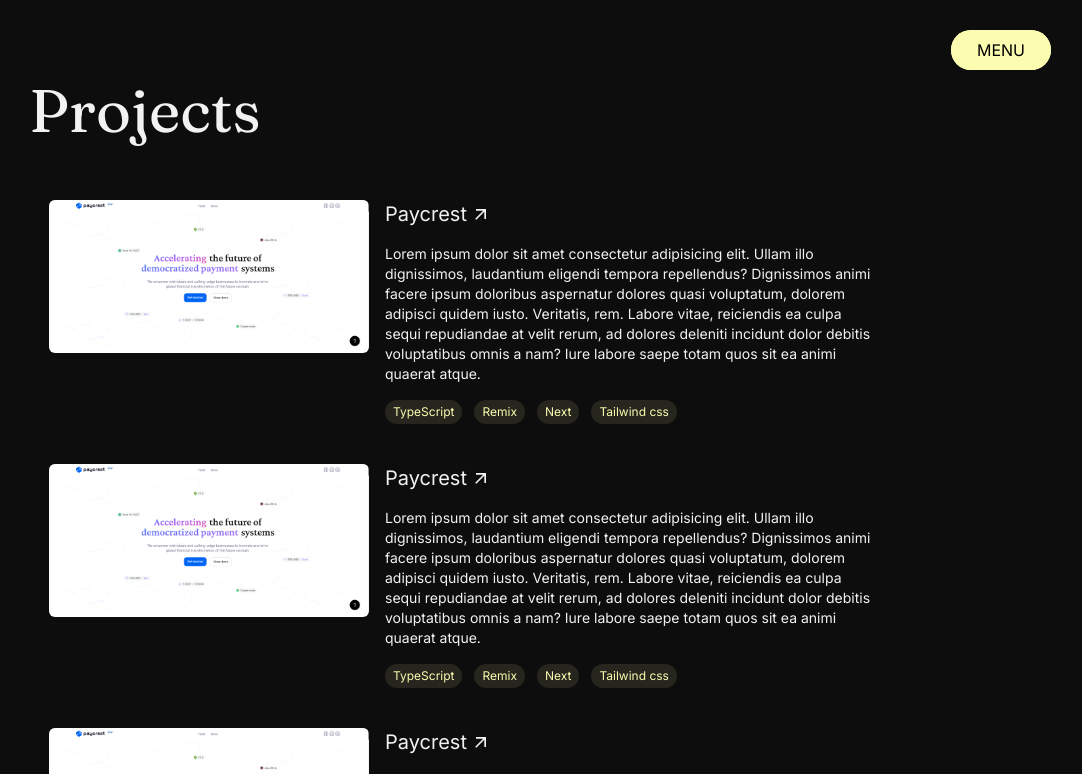
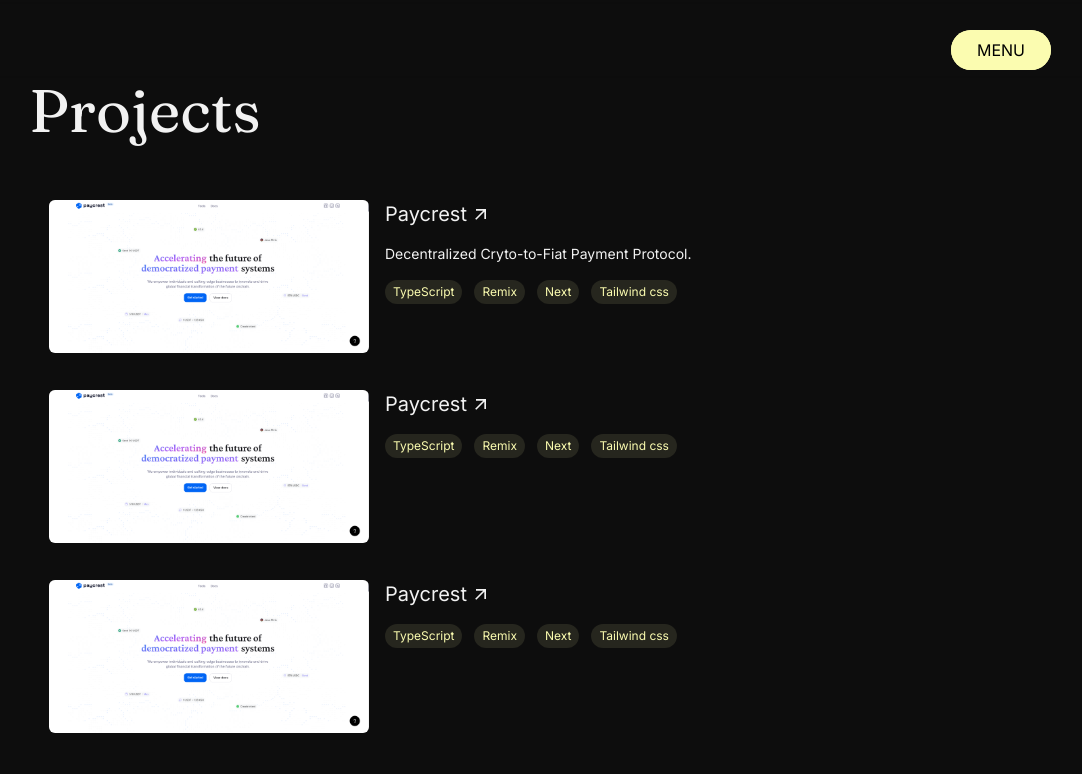
Before and after one commit to yaroCreates/my_portfolio, a Next.js app: page /projects in a window 1280 px wide. Shown: the top 774 px of the page, without its empty margins (179-1261 px from the left). Built offline with nearby package versions, Linux system fonts and the light colour scheme.

Commit message:
chore: project list wip

```diff
--- a/app/components/ProjectList.jsx
+++ b/app/components/ProjectList.jsx
@@ -2,6 +2,7 @@
 import { MdArrowOutward } from "react-icons/md";
 import LinkPreview from "./LinkPreview";
 import Image from "next/image";
+import Link from "next/link";
 
 const ProjectList = () => {
   return (
@@ -22,7 +23,7 @@
         const { name, description, tools, img, link } = project;
         return (
           <>
-            <div className="flex flex-col md:flex-row gap-4 cursor-pointer hover:bg-white/5 p-5 rounded-md group duration-200 hover:duration-300 ease-in-out">
+            <Link href={link} target="_blank" className="flex flex-col md:flex-row gap-4 cursor-pointer hover:bg-white/5 p-5 rounded-md group duration-200 hover:duration-300 ease-in-out">
               <div className="flex-none h-[150px] w-full sm:w-[320px] bg-white/30 text-white rounded-md group-hover:border">
                   <Image
                     className="rounded-md"
@@ -40,14 +41,7 @@
                   </span>
                 </h2>
                 <p className="text-sm">
-                  Lorem ipsum dolor sit amet consectetur adipisicing elit. Ullam
-                  illo dignissimos, laudantium eligendi tempora repellendus?
-                  Dignissimos animi facere ipsum doloribus aspernatur dolores
-                  quasi voluptatum, dolorem adipisci quidem iusto. Veritatis,
-                  rem. Labore vitae, reiciendis ea culpa sequi repudiandae at
-                  velit rerum, ad dolores deleniti incidunt dolor debitis
-                  voluptatibus omnis a nam? Iure labore saepe totam quos sit ea
-                  animi quaerat atque.
+                  {description}
                 </p>
                 <div className="flex items-center flex-wrap gap-3">
                   {tools.map((item, index) => (
@@ -60,7 +54,7 @@
                   ))}
                 </div>
               </div>
-            </div>
+            </Link>
           </>
         );
       })}
@@ -72,7 +66,7 @@
   {
     name: "Paycrest",
     link: "https://paycrest.io",
-    description: "",
+    description: "Decentralized Cryto-to-Fiat Payment Protocol.",
     img: "/projects/paycrest.png",
     tools: ["TypeScript", "Remix", "Next", "Tailwind css"],
   },
```
